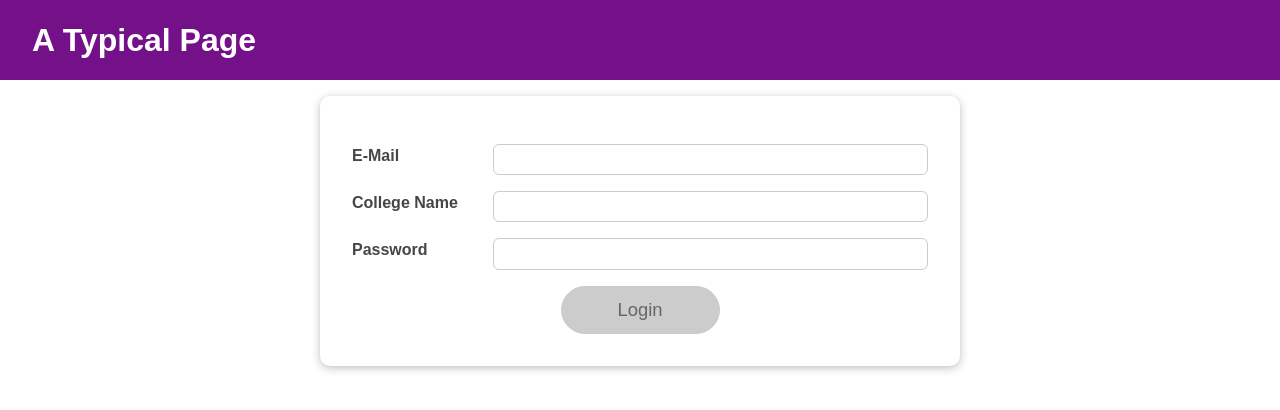
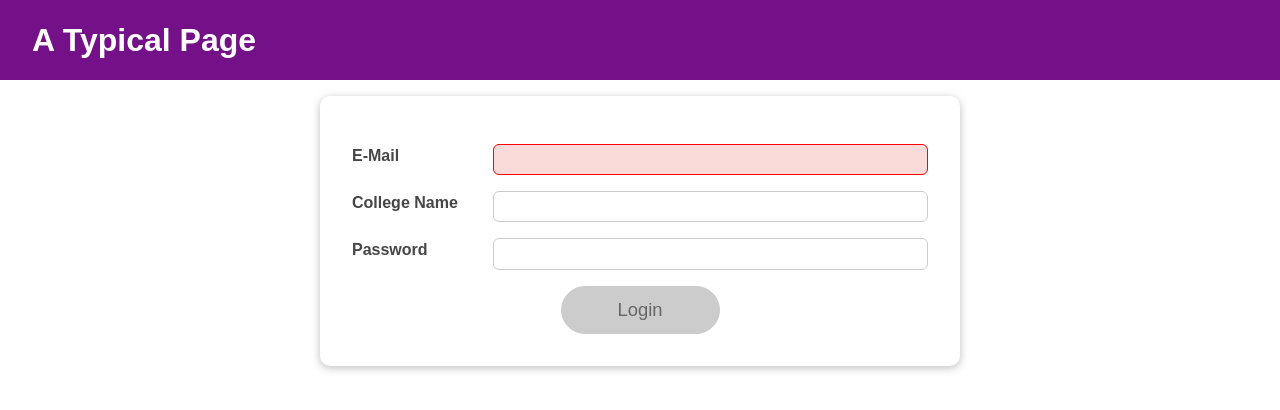
Before and after one commit to Siddheshuncodes/React_User_Login_Page, a React (Create React App) app in the folder user_login_page/: page / in a window 1280 px wide. Shown: the top 410 px of the page. Built offline with nearby package versions, Linux system fonts and the light colour scheme.

Commit message:
Use_Of_UseReducer

```diff
--- a/user_login_page/src/components/Login/Login.js
+++ b/user_login_page/src/components/Login/Login.js
@@ -1,18 +1,92 @@
-import React, { useEffect, useState } from 'react';
+import React, { useEffect, useState, useReducer } from 'react';
 
 import Card from '../UI/Card';
 import classes from './Login.module.css';
 import Button from '../UI/Button';
 
+const emailReducer = (currState, action) => {
+    if (action.type === "USER_INPUT") {
+        return {
+            value: action.payload,
+            isValid: action.payload.includes('@')
+        }
+    }
+    if (action.type === "INPUT_BLUR") {
+        return {
+            value: currState.payload,
+            isValid: currState.value.includes('@')
+        }
+    }
+    return { value: '', isValid: false }
+}
+
+
 const Login = (props) => {
-    const [enteredEmail, setEnteredEmail] = useState('');
-    const [emailIsValid, setEmailIsValid] = useState();
+    // const [enteredEmail, setEnteredEmail] = useState('');
+    // const [emailIsValid, setEmailIsValid] = useState();
+
     const [enteredPassword, setEnteredPassword] = useState('');
     const [passwordIsValid, setPasswordIsValid] = useState();
     const [formIsValid, setFormIsValid] = useState(false);
 
     const [enteredCollege, setEnteredCollege] = useState('');
     const [collegeIsValid, setCollegeIsValid] = useState();
+
+
+
+    const [emailState, dispatchEmail] = useReducer(emailReducer,
+        {
+            value: '',
+            isValid: false,
+        });
+
+    const emailChangeHandler = (event) => {
+        // setEnteredEmail(event.target.value);
+
+        dispatchEmail({
+            type: 'USER_INPUT',
+            payload: event.target.value,
+        })
+
+        // setFormIsValid(
+        //     event.target.value.includes('@') && enteredPassword.trim().length > 6
+        // );
+
+        setFormIsValid(
+            event.target.value.includes('@') && enteredPassword.trim().length > 6
+        );
+
+    };
+
+    const validateEmailHandler = () => {
+        // setEmailIsValid(enteredEmail.includes('@'));
+        // setEmailIsValid(emailState.isValid);
+        dispatchEmail({
+            type: "INPUT_BLUR"
+        })
+    };
+
+
+    const passwordChangeHandler = (event) => {
+        setEnteredPassword(event.target.value);
+
+        // setFormIsValid(
+        //     event.target.value.trim().length > 6 && enteredEmail.includes('@')
+        // );
+
+        setFormIsValid(
+            event.target.value.trim().length > 6 && emailState.isValid
+        );
+    };
+
+    const validatePasswordHandler = () => {
+        // setPasswordIsValid(enteredPassword.trim().length > 6);
+        setPasswordIsValid(enteredPassword.trim().length > 6);
+    };
+
+
+
+
 
     const collegeChangeHandler = (event) => {
         setEnteredCollege(event.target.value);
@@ -22,63 +96,29 @@ const Login = (props) => {
         setCollegeIsValid(enteredCollege.trim().length > 0);
     };
 
-    useEffect(() => {
-        const identifier = setTimeout(() => {
-            console.log('check form validity');
-            setFormIsValid(
-                enteredEmail.includes('@') && enteredCollege.trim().length > 0 && enteredPassword.trim().length > 6
-            );
-        }, 5000);
-
-        return () => {
-            console.log('cleanUp');
-            clearTimeout(identifier);
-        }
-
-    }, [enteredEmail, enteredPassword, enteredCollege])
 
 
-    const emailChangeHandler = (event) => {
-        setEnteredEmail(event.target.value);
-
-        // setFormIsValid(
-        //     event.target.value.includes('@') && enteredPassword.trim().length > 6
-        // );
-    };
-
-    const passwordChangeHandler = (event) => {
-        setEnteredPassword(event.target.value);
-
-        // setFormIsValid(
-        //     event.target.value.trim().length > 6 && enteredEmail.includes('@')
-        // );
-    };
-
-    const validateEmailHandler = () => {
-        setEmailIsValid(enteredEmail.includes('@'));
-    };
-
-    const validatePasswordHandler = () => {
-        setPasswordIsValid(enteredPassword.trim().length > 6);
-    };
 
     const submitHandler = (event) => {
         event.preventDefault();
-        props.onLogin(enteredEmail, enteredPassword, enteredCollege);
+        // props.onLogin(enteredEmail, enteredPassword, enteredCollege);
+        props.onLogin(emailState.value, enteredPassword, enteredCollege);
     };
 
     return (
         <Card className={classes.login}>
             <form onSubmit={submitHandler}>
                 <div
-                    className={`${classes.control} ${emailIsValid === false ? classes.invalid : ''
-                        }`}
+                    className={`${classes.control}
+                    ${emailState.isValid === false ? classes.invalid : ''}
+                    `}
                 >
                     <label htmlFor="email">E-Mail</label>
                     <input
                         type="email"
                         id="email"
-                        value={enteredEmail}
+                        // value={enteredEmail}
+                        value={emailState.value}
                         onChange={emailChangeHandler}
                         onBlur={validateEmailHandler}
                     />
```
